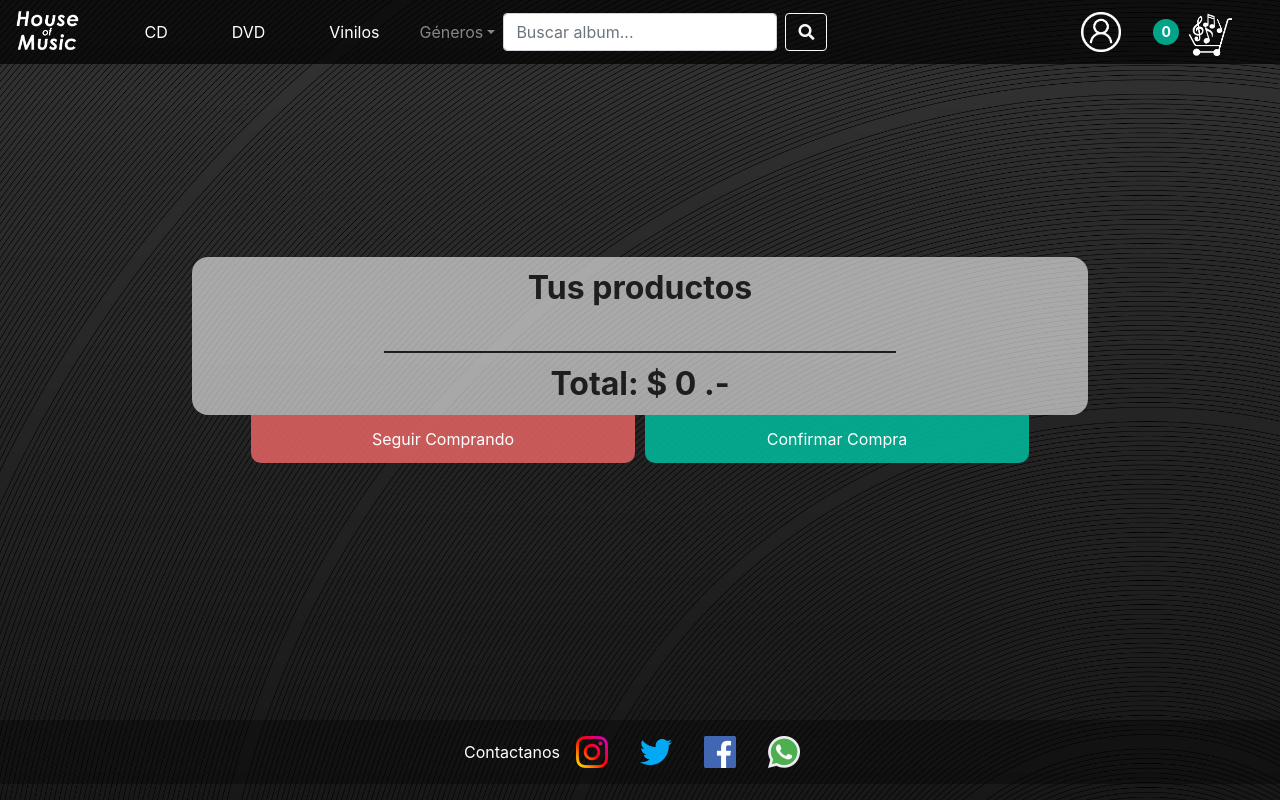
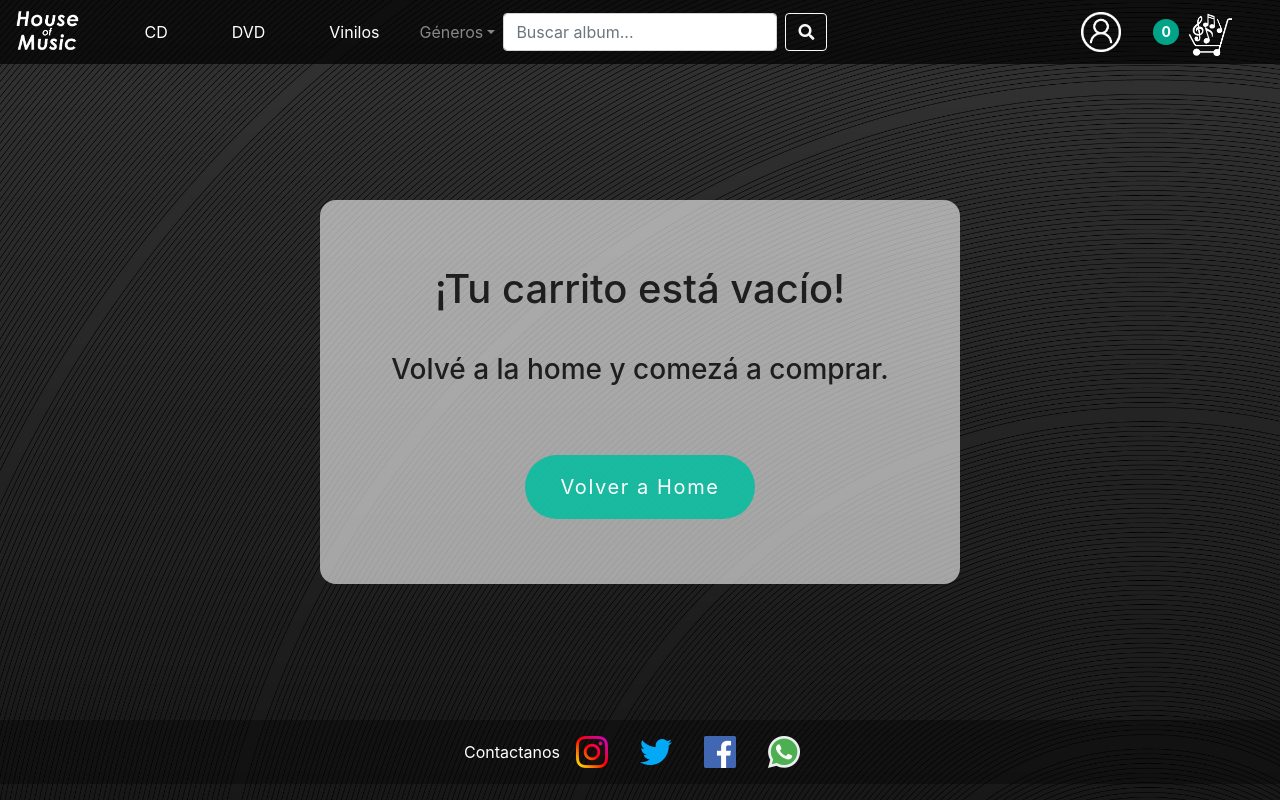
Before and after one commit to sanefc23/HOFM_React, a React (Create React App) app: page /cart in a window 1280 px wide. Built offline with nearby package versions, Linux system fonts and the light colour scheme.

Commit message:
se agrega rendering condicional

```diff
--- a/src/components/Cart/Cart.css
+++ b/src/components/Cart/Cart.css
@@ -4,6 +4,32 @@
     background-color: rgba(255,255,255, 0.6);
     color: rgb(30,30,30);
     border-radius: 1em;
+}
+
+.emptyCart{
+    margin: 0 auto;
+    margin-top: 1em;
+    background-color: rgba(255,255,255, 0.6);
+    color: rgb(30,30,30);
+    border-radius: 1em;
+    display: flex;
+    flex-direction: column;
+    justify-content: center;
+    align-items: center;
+    width: 50vw;
+    height: 30vw;
+}
+
+.goHomeBtn{
+    height: 8vh;
+    width: 18vw;
+    background-color: rgba(0, 190, 159, 0.85);
+    border-radius: 9vw;
+    border: none;
+    margin-top: 2em;
+    color: white;
+    letter-spacing: .08em;
+    font-size: 20px;
 }
 
 #section {
--- a/src/components/Cart/Cart.jsx
+++ b/src/components/Cart/Cart.jsx
@@ -1,4 +1,5 @@
 import React, { useEffect } from 'react';
+import { Link } from 'react-router-dom';
 import './Cart.css';
 import CartItem from '../CartItem/CartItem';
 import { useCartContext } from '../context/CartContext';
@@ -14,6 +15,7 @@ function Cart() {
         console.log("receiving new album set" + albums);
     }, [albums]);
 
+    if (albums.length > 0) {
         return (
             <div className="containerFrame">
                 <div className="cartFrame">
@@ -33,6 +35,18 @@ function Cart() {
                 </div>
             </div>
         );
+    } else {
+        return (
+            <div className="containerFrame">
+                <div className="emptyCart">
+                    <h1 style={{ marginBottom: "1em" }}>¡Tu carrito está vacío!</h1>
+                    <h3 style={{ marginBottom: "1em" }}>Volvé a la home y comezá a comprar.</h3>
+                    <Link to={"/"}>
+                        <button className="goHomeBtn">Volver a Home</button>
+                    </Link></div>
+            </div >
+        );
+    }
 }
 
 export default Cart;
```
Lines whose indentation alone changed are shown as unchanged.
